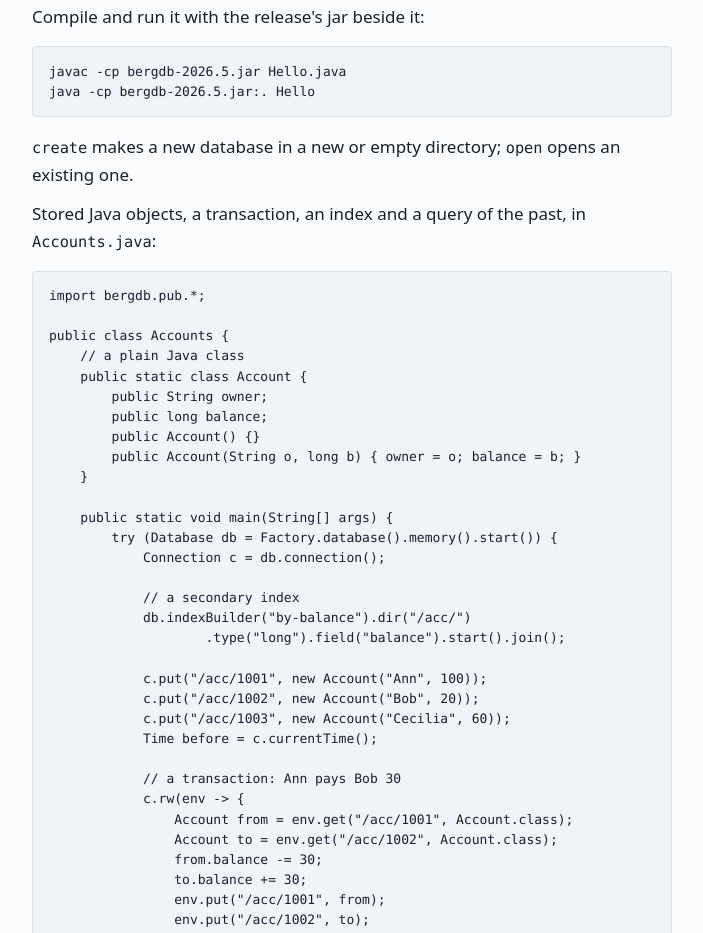
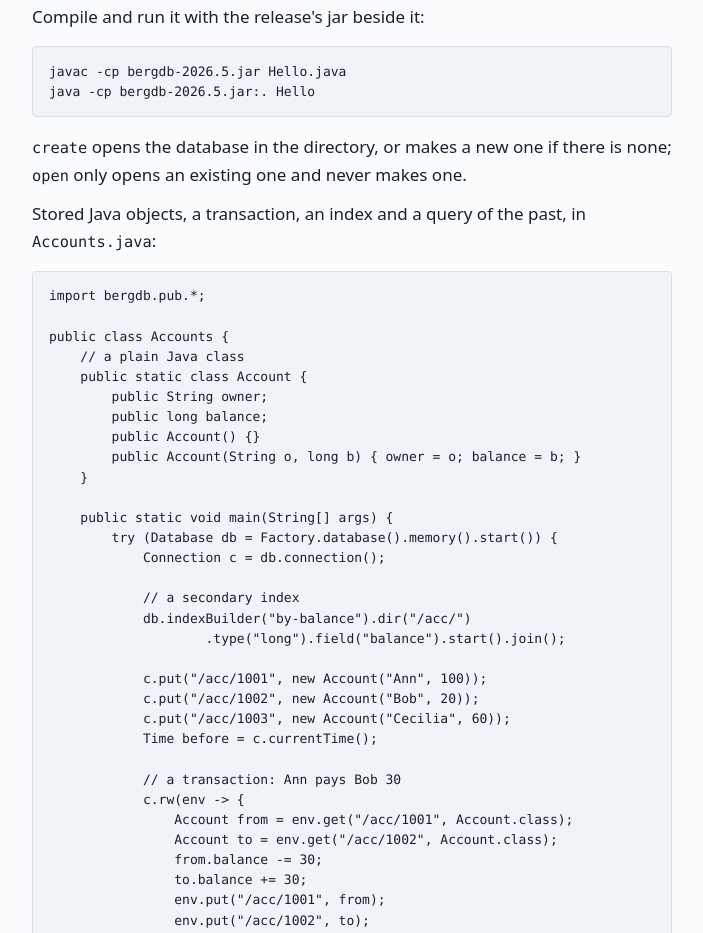
Before and after one commit to bergdb/bergdb.github.io, a plain HTML site: page index.html in a window 1280 px wide. Shown: the part 2433-3366 px from the top of the page, without its empty margins (288-991 px from the left). Drawn offline with Linux system fonts and the light colour scheme.

Commit message:
bergdb.org: create opens or makes

```diff
--- a/index.html
+++ b/index.html
@@ -250,8 +250,9 @@ public class Hello {
     <p>Compile and run it with the release's jar beside it:</p>
 <pre><code>javac -cp bergdb-2026.5.jar Hello.java
 java -cp bergdb-2026.5.jar:. Hello</code></pre>
-    <p><code>create</code> makes a new database in a new or empty
-    directory; <code>open</code> opens an existing one.</p>
+    <p><code>create</code> opens the database in the directory, or makes a
+    new one if there is none; <code>open</code> only opens an existing one
+    and never makes one.</p>
     <p>Stored Java objects, a transaction, an index and a query of the
     past, in <code>Accounts.java</code>:</p>
 <pre><code>import bergdb.pub.*;
```
